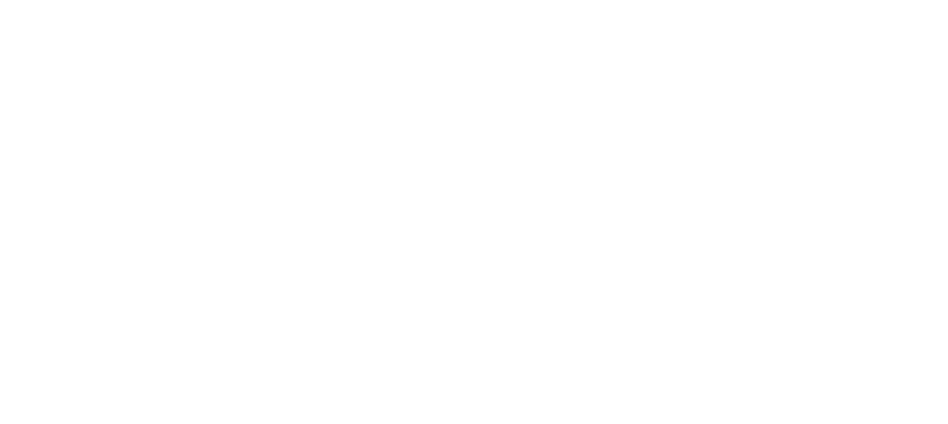
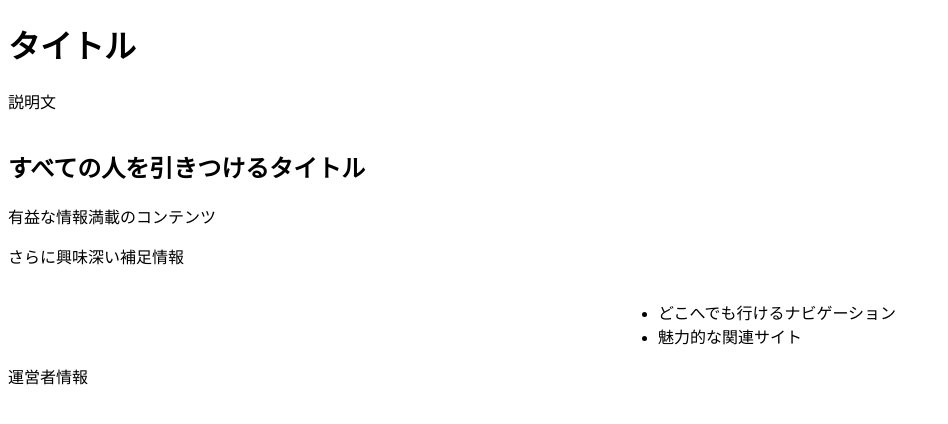
Before and after one commit to msng/hoge_project, a plain HTML site: page index.html in a window 1280 px wide. Shown: the whole page, without its empty margins (0-948 px from the left). Drawn offline with Linux system fonts and the light colour scheme.

Commit message:
枠組みができたよ！
CSS とかつけたし！

```diff
--- a/index.html
+++ b/index.html
@@ -1,10 +1,33 @@
-<!doctype html>
-<html lang="en">
-<head>
-    <meta charset="UTF-8">
-    <title>タイトル</title>
-</head>
-<body>
+<!DOCTYPE html>
+<html lang="ja">
+	<head>
+		<meta charset="UTF-8">
+		<title>世界を驚かせるウェブサイト</title>
+		<link rel="stylesheet" href="./style.css">
+	</head>
+	<body>
+		<div id="header">
+			<h1>タイトル</h1>
+			<p id="description">説明文</p>
+		</div>
 
-</body>
+		<div id="body">
+			<div id="main">
+				<h2>すべての人を引きつけるタイトル</h2>
+				<div>
+					<p>有益な情報満載のコンテンツ</p>
+					<p>さらに興味深い補足情報</p>
+				</div>
+			</div>
+
+			<ul id="sidebar">
+				<li>どこへでも行けるナビゲーション</li>
+				<li>魅力的な関連サイト</li>
+			</ul>
+		</div>
+
+		<div id="footer">
+			<p>運営者情報</p>
+		</div>
+	</body>
 </html>
--- /dev/null
+++ b/style.css
@@ -0,0 +1,17 @@
+body {
+	width: 950px;
+}
+
+#main {
+	width: 630px;
+	float: left;
+}
+
+#sidebar {
+	width: 300px;
+	float: right;
+}
+
+#footer {
+	clear: both;
+}
```
